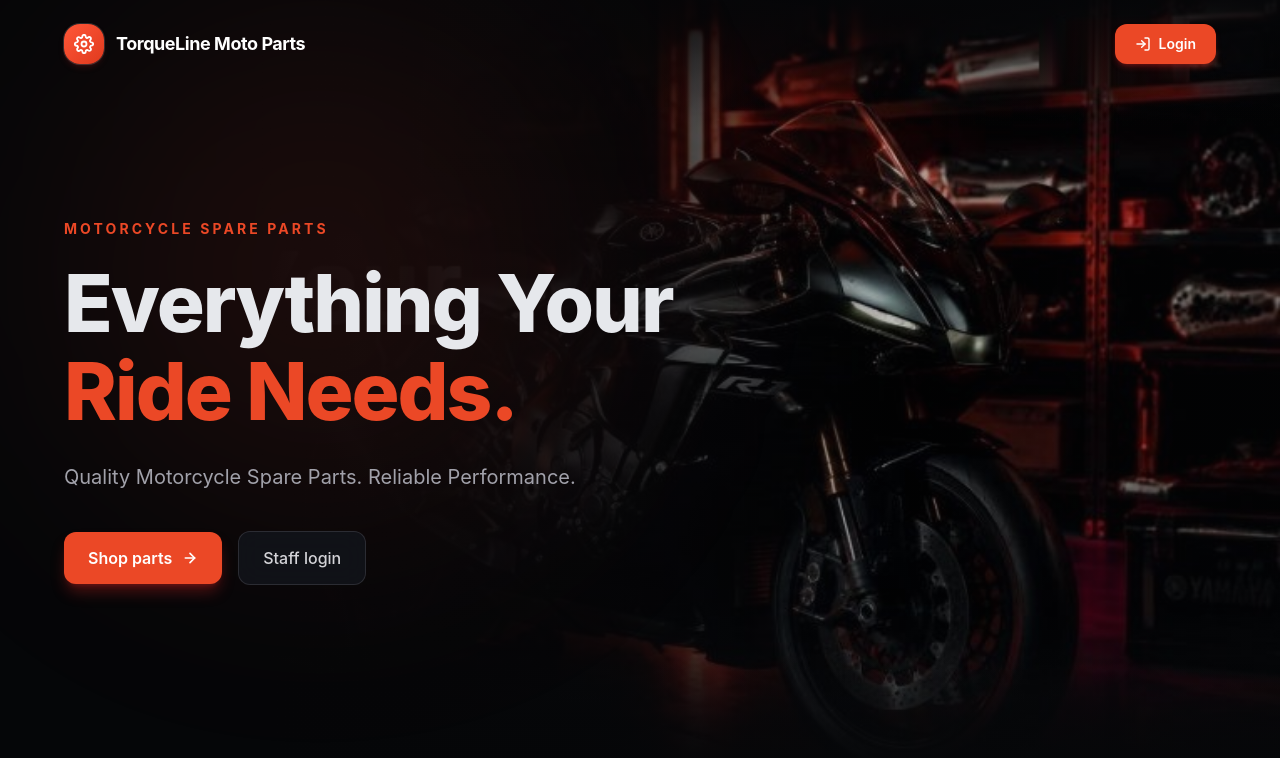
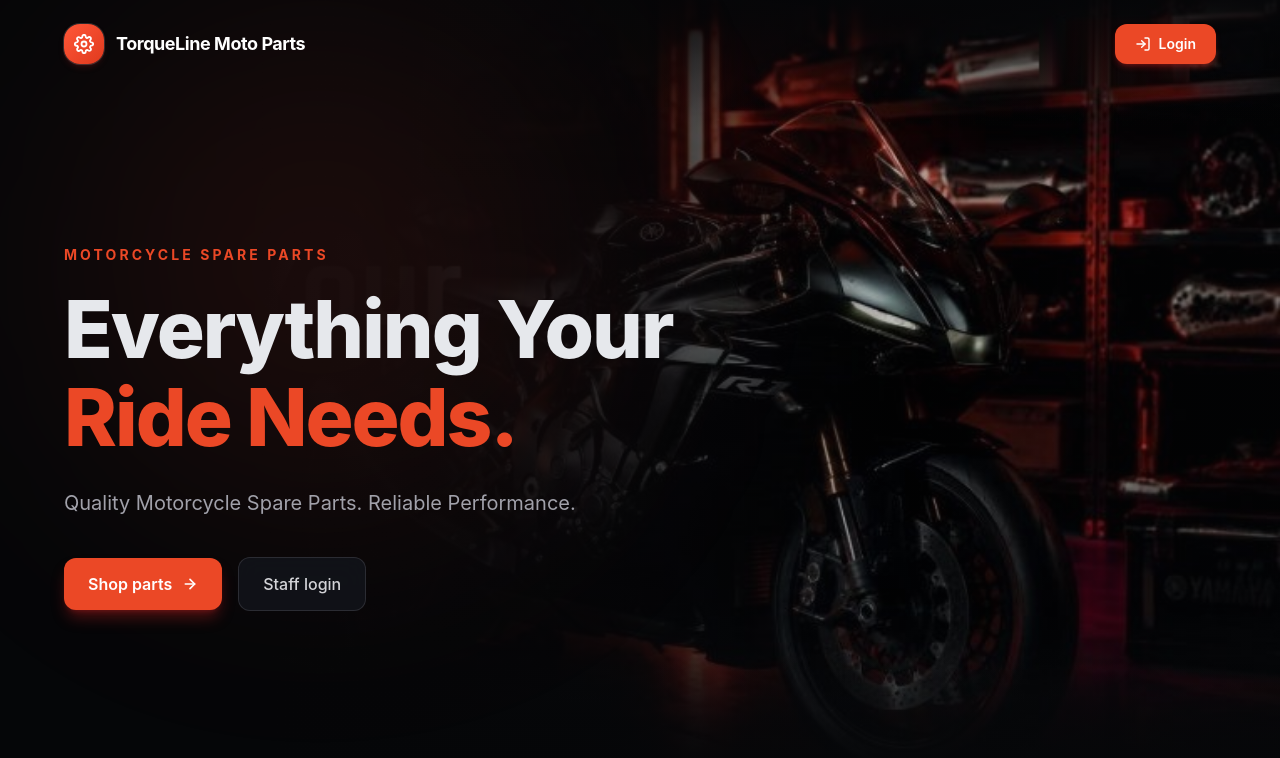
Before and after one commit to kaveenskn/POS_System, a React (Vite) app in the folder frontend/: page / in a window 1280 px wide. Shown: the top 758 px of the page. Built offline with nearby package versions, Linux system fonts and the light colour scheme; no server answers.

Commit message:
style(landing): shift hero text and buttons lower down

```diff
--- a/frontend/src/features/landing/components/LandingHero.tsx
+++ b/frontend/src/features/landing/components/LandingHero.tsx
@@ -48,7 +48,7 @@ export const LandingHero: FC<LandingHeroProps> = ({
 
       {/* Foreground Content Container */}
       <div className="relative z-20 w-full max-w-7xl mx-auto px-6 sm:px-10 lg:px-16 pt-28 pb-20 sm:pt-36 sm:pb-24 lg:py-40">
-        <div className="max-w-xl lg:max-w-2xl flex flex-col items-start pt-[3px]">
+        <div className="max-w-xl lg:max-w-2xl flex flex-col items-start pt-6 sm:pt-10 lg:pt-14">
           {/* Eyebrow */}
           <HeroEyebrow text="MOTORCYCLE SPARE PARTS" className="mb-4 sm:mb-6" />
 
```
